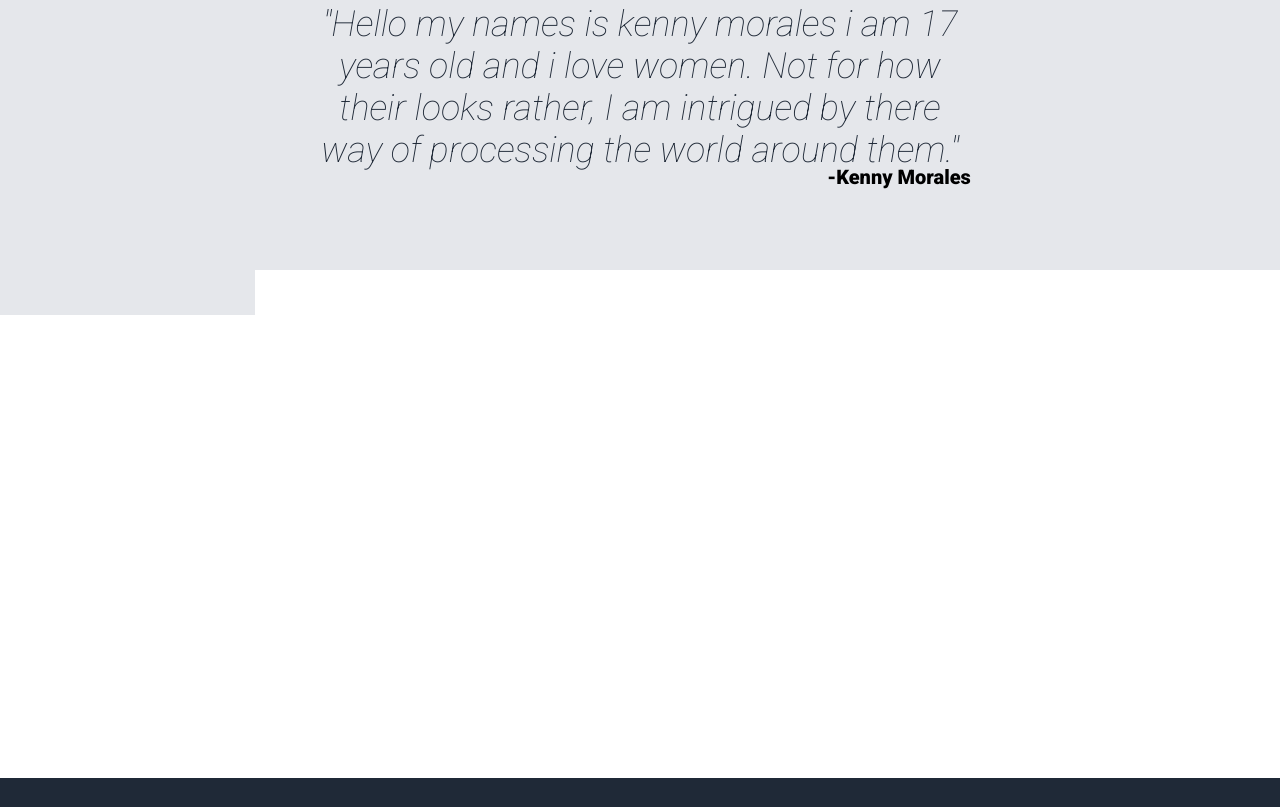
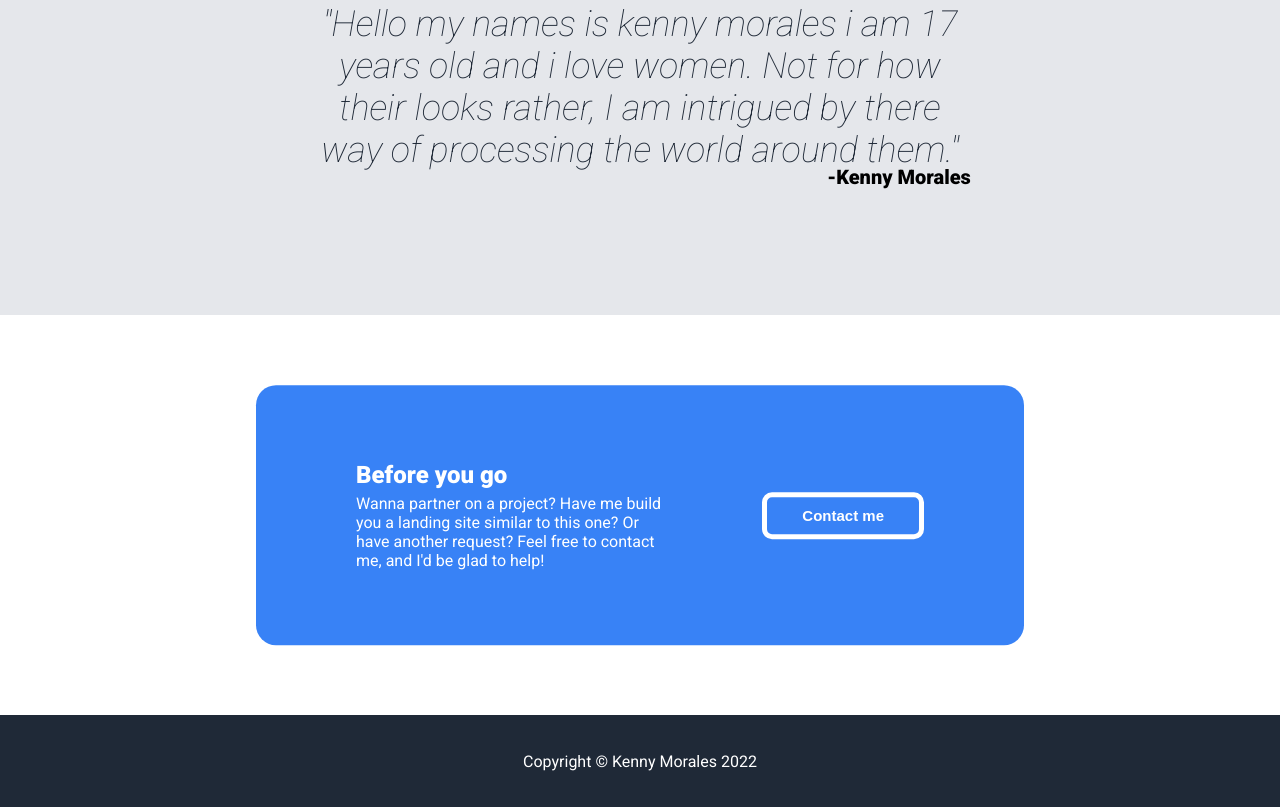
Before and after one commit to Kenny-Morales/landing-page, a plain HTML site: page index.html in a window 1280 px wide. Shown: the part 1255-2062 px from the top of the page. Drawn offline with Linux system fonts and the light colour scheme.

Commit message:
made some changes to the call to action section

```diff
--- a/style.css
+++ b/style.css
@@ -159,12 +159,13 @@ a {
     width: 60%;
     height: 40%;
     margin: 0 auto;
-    transform: translate(0, 75%);
+    transform: translate(0, 27%);
     display: flex;
     justify-content: center;
     align-items: center;
     gap: 100px;
     border-radius: 20px;
+    padding: 50px 0px;
 }
 
 .background > button {
```
